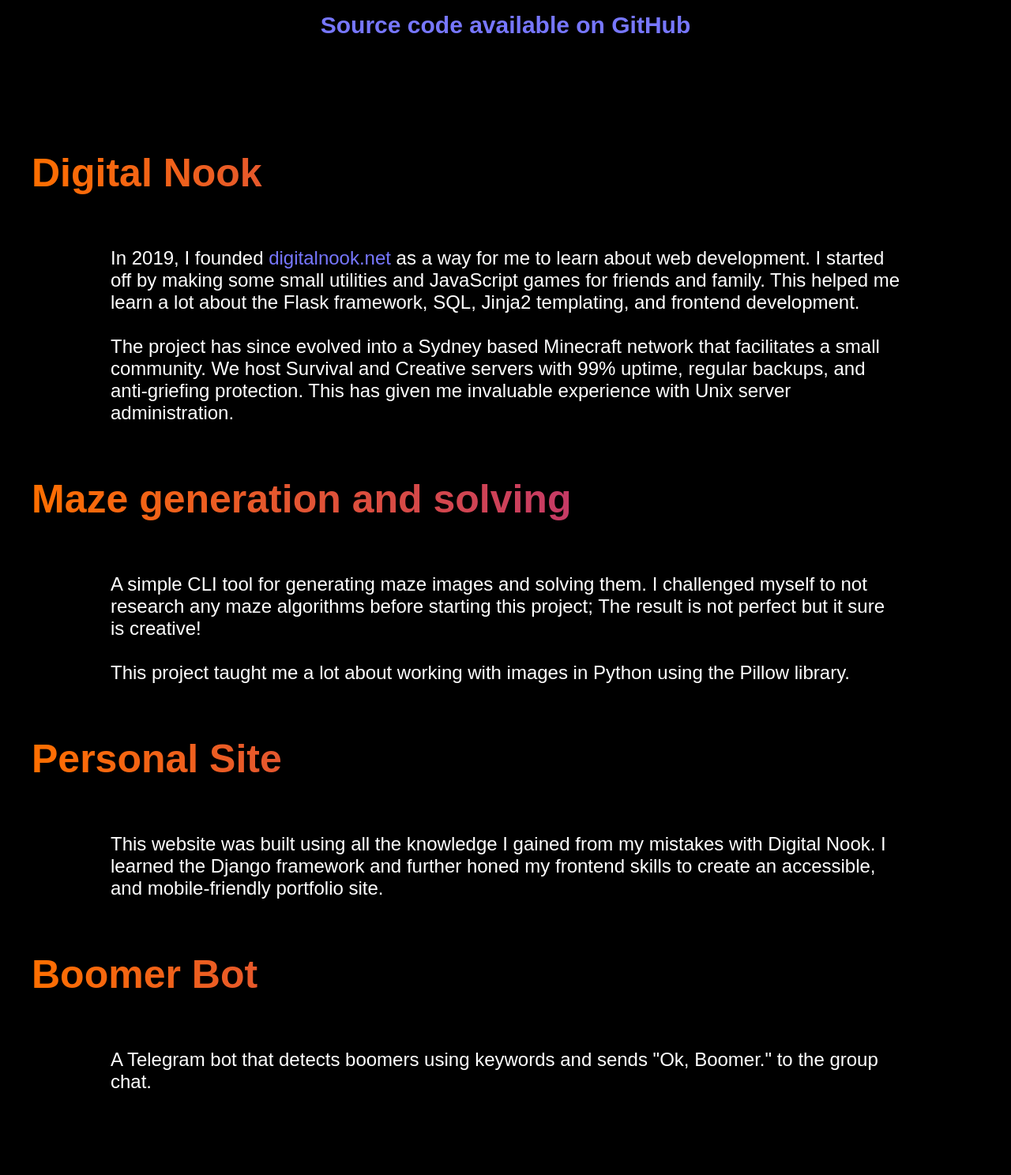
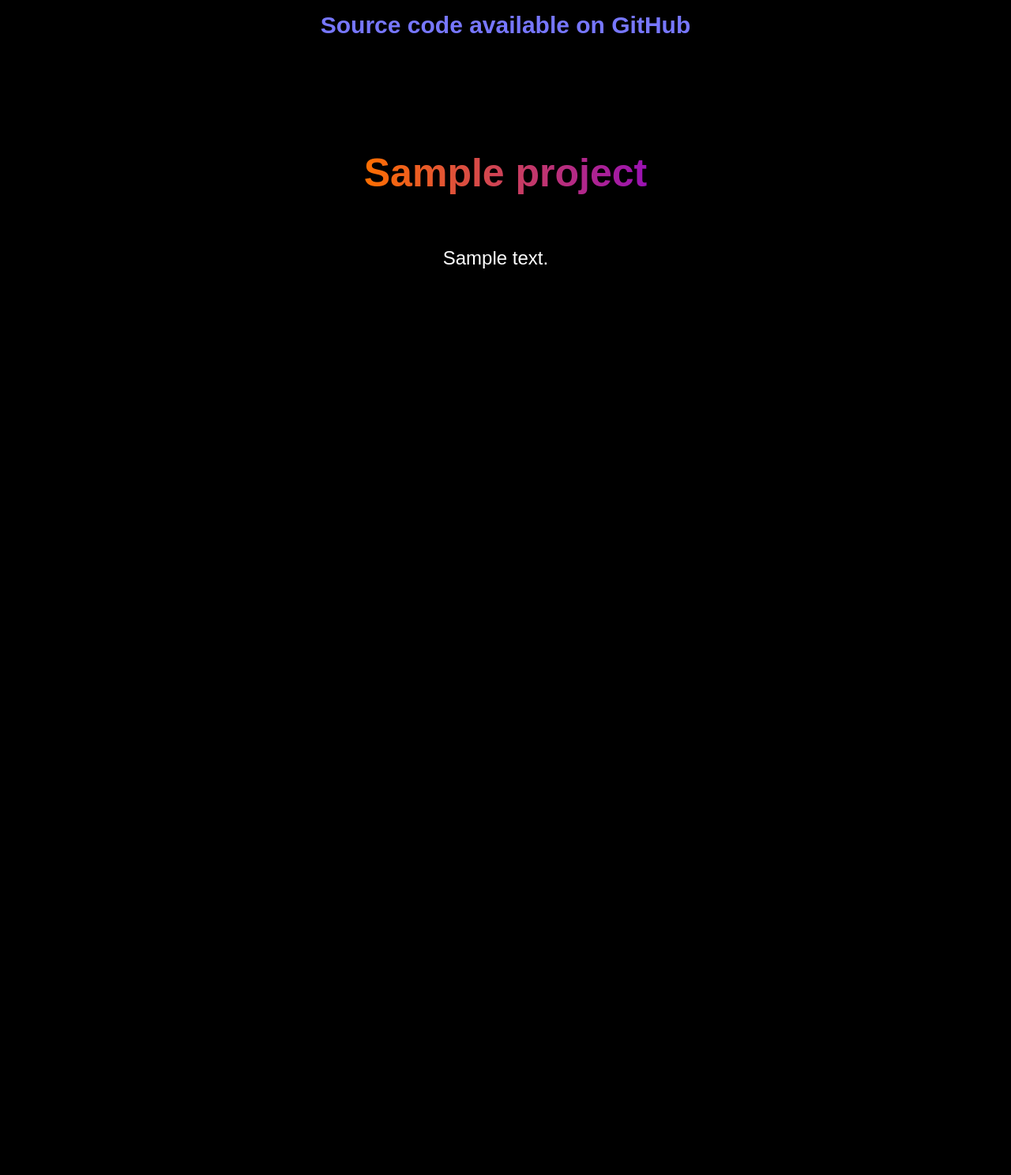
Before and after one commit to exciteabletom/tomdougiamas.com, a Django app: page /projects/ in a window 1280 px wide. Shown: the part 212-1700 px from the top of the page at 79% size. After the commit the page ends 552 px from the top, so only its background shows below. Run offline with Django 3.2, Linux system fonts and the light colour scheme; tables that the repository leaves empty hold one stand-in row (values such as "Sample post"); some libraries are stand-ins or nearby versions.

Commit message:
Move projects from static html to db models

```diff
--- a/tomdougiamas/admin.py
+++ b/tomdougiamas/admin.py
@@ -1,7 +1,7 @@
 from django.contrib import admin
 
-from .models import BlogPost, BlogComment
+from .models import BlogPost, BlogComment, Project
 
 # Register your models here.
 
-admin.site.register((BlogPost, BlogComment))
+admin.site.register((BlogPost, BlogComment, Project))
--- a/tomdougiamas/models.py
+++ b/tomdougiamas/models.py
@@ -3,6 +3,11 @@ import time
 from django.contrib.auth import models as auth_models
 from django.core.exceptions import ValidationError
 from django.db import models
+
+
+class Project(models.Model):
+    project_title = models.CharField(max_length=50)
+    project_description = models.TextField(max_length=2000)
 
 
 class BlogPost(models.Model):
--- a/tomdougiamas/templates/tomdougiamas/projects.html
+++ b/tomdougiamas/templates/tomdougiamas/projects.html
@@ -15,41 +15,12 @@
 	<h2><a href="https://github.com/exciteabletom/">Source code available on GitHub</a></h2>
 </header>
 <main class="showcase">
-	<div>
-		<h2>Digital Nook</h2>
-		<p>
-			In 2019, I founded <a href="https://digitalnook.net">digitalnook.net</a> as a way for me to learn about
-			web development. I started off by making some small utilities and JavaScript games for friends and family.
-			This helped me learn a lot about the Flask framework, SQL, Jinja2 templating, and frontend development.
-			<br><br>
-			The project has since evolved into a Sydney based Minecraft network that facilitates a small community. We
-			host Survival and Creative servers with 99% uptime, regular backups, and anti-griefing protection. This has
-			given me invaluable experience with Unix server administration.
-		</p>
-	</div>
-	<div>
-		<h2>Maze generation and solving</h2>
-		<p>
-			A simple CLI tool for generating maze images and solving them. I challenged myself to not research any maze
-			algorithms before starting this project; The result is not perfect but it sure is creative!
-			<br><br>
-			This project taught me a lot about working with images in Python using the Pillow library.
-		</p>
-	</div>
-	<div>
-		<h2>Personal Site</h2>
-		<p>
-			This website was built using all the knowledge I gained from my mistakes with Digital Nook. I learned the
-			Django framework and further honed my frontend skills to create an accessible, and mobile-friendly
-			portfolio site.
-		</p>
-	</div>
-	<div>
-		<h2>Boomer Bot</h2>
-		<p>
-			A Telegram bot that detects boomers using keywords and sends "Ok, Boomer." to the group chat.
-		</p>
-	</div>
+	{% for project in projects %}
+		<div>
+			<h2>{{ project.project_title }}</h2>
+			{{ project.project_description | linebreaks }}
+		</div>
+	{% endfor %}
 </main>
 </body>
 </html>
--- a/tomdougiamas/views.py
+++ b/tomdougiamas/views.py
@@ -12,7 +12,7 @@ from django.urls import reverse
 from ratelimit.decorators import ratelimit
 
 from .forms import LoginForm, CommentForm
-from .models import BlogPost, BlogComment
+from .models import BlogPost, BlogComment, Project
 
 app_name = "tomdougiamas"
 
@@ -26,7 +26,11 @@ def about(request):
 
 
 def projects(request):
-    return render(request, "tomdougiamas/projects.html")
+    project_items = Project.objects.all()
+
+    return render(
+        request, "tomdougiamas/projects.html", context={"projects": project_items}
+    )
 
 
 def links(request):
```
Also changed, not shown: tomdougiamas/migrations/0004_project.py (added), tomdougiamas/migrations/0005_auto_20210422_0231.py (added), tomdougiamas/templates/tomdougiamas/index.html (indentation only).
